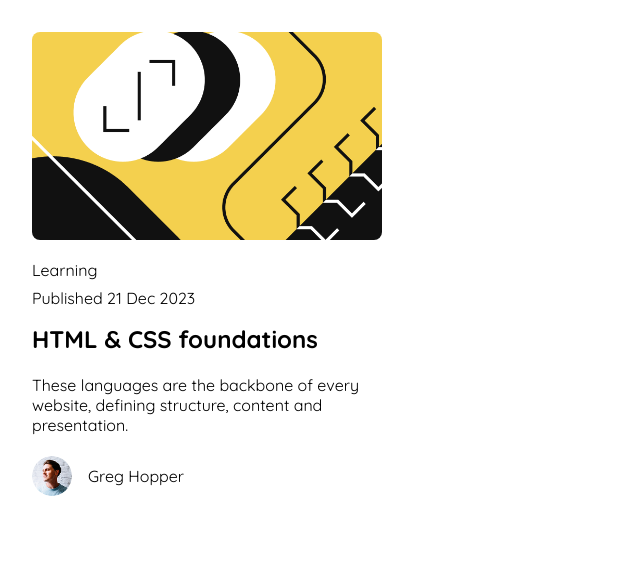
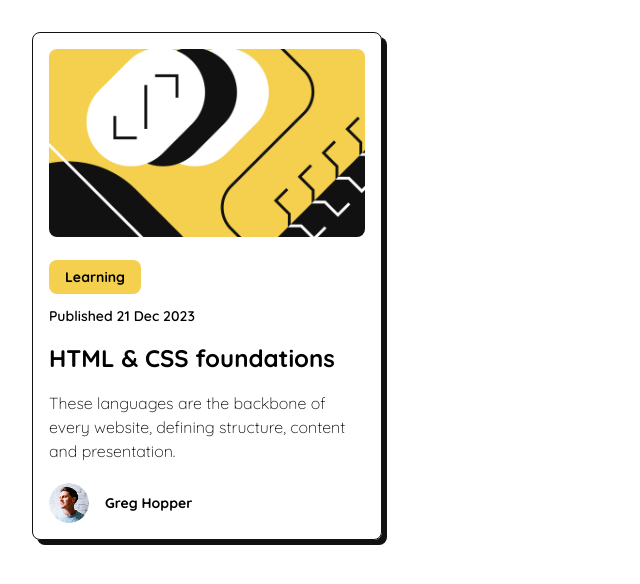
Before and after one commit to nkululek0/learning-card, a React (Vite) app: page / in a window 1280 px wide. Shown: the top 584 px of the page, without its empty margins (0-640 px from the left). Built offline with nearby package versions, Linux system fonts and the light colour scheme.

Commit message:
(Update): adds all missing styling needed within the card component content

```diff
--- a/src/components/Card/Card.jsx
+++ b/src/components/Card/Card.jsx
@@ -16,7 +16,7 @@ export function Card () {
                     </section>
                     <section className={ styles.content}>
                         <h2 className={ styles.heading }>HTML & CSS foundations</h2>
-                        <p>
+                        <p className={ styles.description }>
                             These languages are the backbone of every website, defining structure, content and presentation.
                         </p>
                     </section>
--- a/src/components/Card/Card.module.css
+++ b/src/components/Card/Card.module.css
@@ -2,6 +2,10 @@
 .wrapper {
     width: auto;
     max-width: 350px;
+    padding: 1rem;
+    border: 1px solid var(--gray-950);
+    border-radius: var(--global-border-radius);
+        box-shadow: 5px 5px var(--gray-950);
 }
 
 /* END Parent Container */
@@ -10,12 +14,12 @@
 .imageWrapper {
     width: 100%;
     height: 100%;
-    margin-bottom: 1rem;
+    margin-bottom: 1.2rem;
 
     .image {
         width: 100%;
         height: 100%;
-        border-radius: 8px;
+        border-radius: var(--global-border-radius);
     }
 }
 
@@ -27,14 +31,35 @@
     margin-bottom: 1.3rem;
 
     .meta {
-        margin-bottom: 1rem;
+        margin-bottom: 1.3rem;
         display: flex;
         flex-direction: column;
-        gap: 0.5rem;
+        gap: 0.8rem;
+
+        .topic {
+            width: fit-content;
+            font-weight: 900;
+            font-size: 14px;
+            padding: 0.5rem 1rem;
+            border-radius: var(--global-border-radius);
+            background-color: var(--yellow);
+        }
+        .date {
+            font-weight: 550;
+            font-size: 14px;
+        }
     }
 
     .heading {
         margin-bottom: 1.3rem;
+        font-weight: 900;
+        font-size: 24px;
+        line-height: 100%;
+    }
+    .description {
+        font-weight: 300;
+        font-size: 16px;
+        line-height: 150%;
     }
 }
 
@@ -58,7 +83,11 @@
             height: 100%;
         }
     }
+
+    .publisherName {
+        font-weight: 900;
+        font-size: 14px;
+    }
 }
 
-
 /* END Publisher Related */
```
